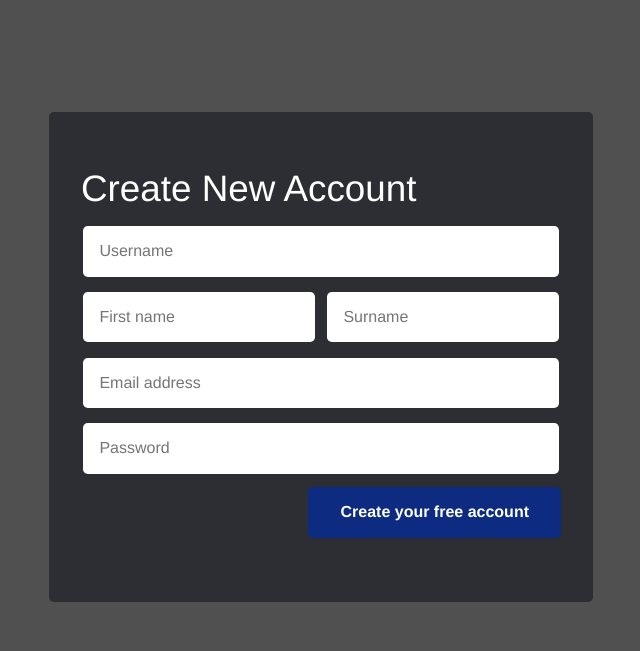
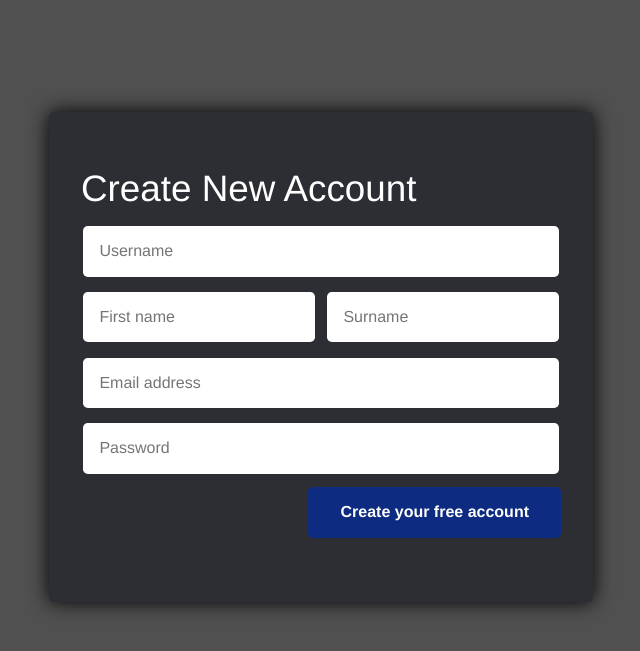
Before and after one commit to jdineen21/videofree_django, a Django app: page /user/sign-up/ in a window 1280 px wide. Shown: the top 651 px of the page, without its empty margins (319-959 px from the left). Run offline with Django 3.2, Linux system fonts and the light colour scheme.

Commit message:
added box shadown to forms

```diff
--- a/static/base.css
+++ b/static/base.css
@@ -24,6 +24,7 @@ ul {
     padding: 4em 2em;
     background: rgb(44, 46, 51);
     border-radius: 0.3em;
+    box-shadow: 0px 0px 20px black;
 }
 
 #generic_form {
```
